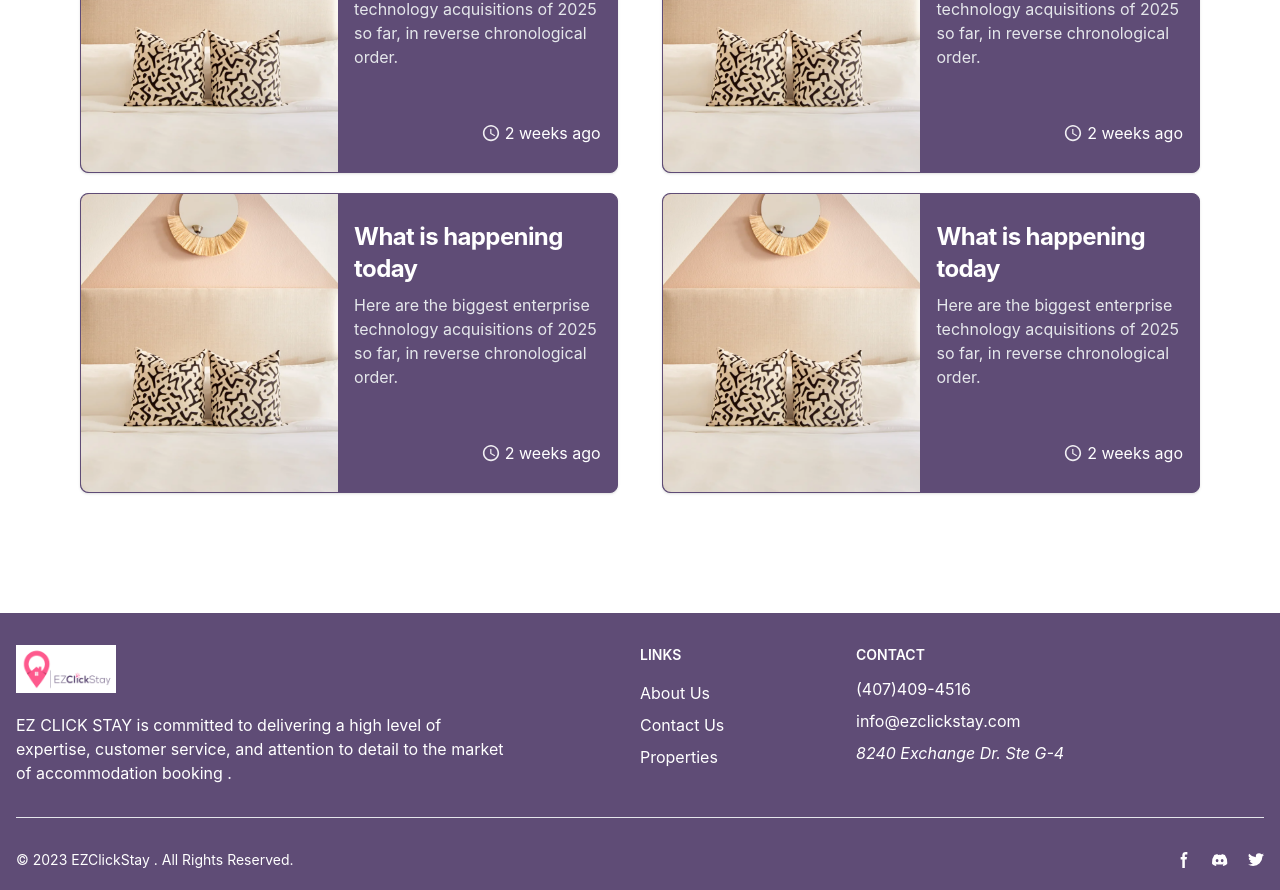
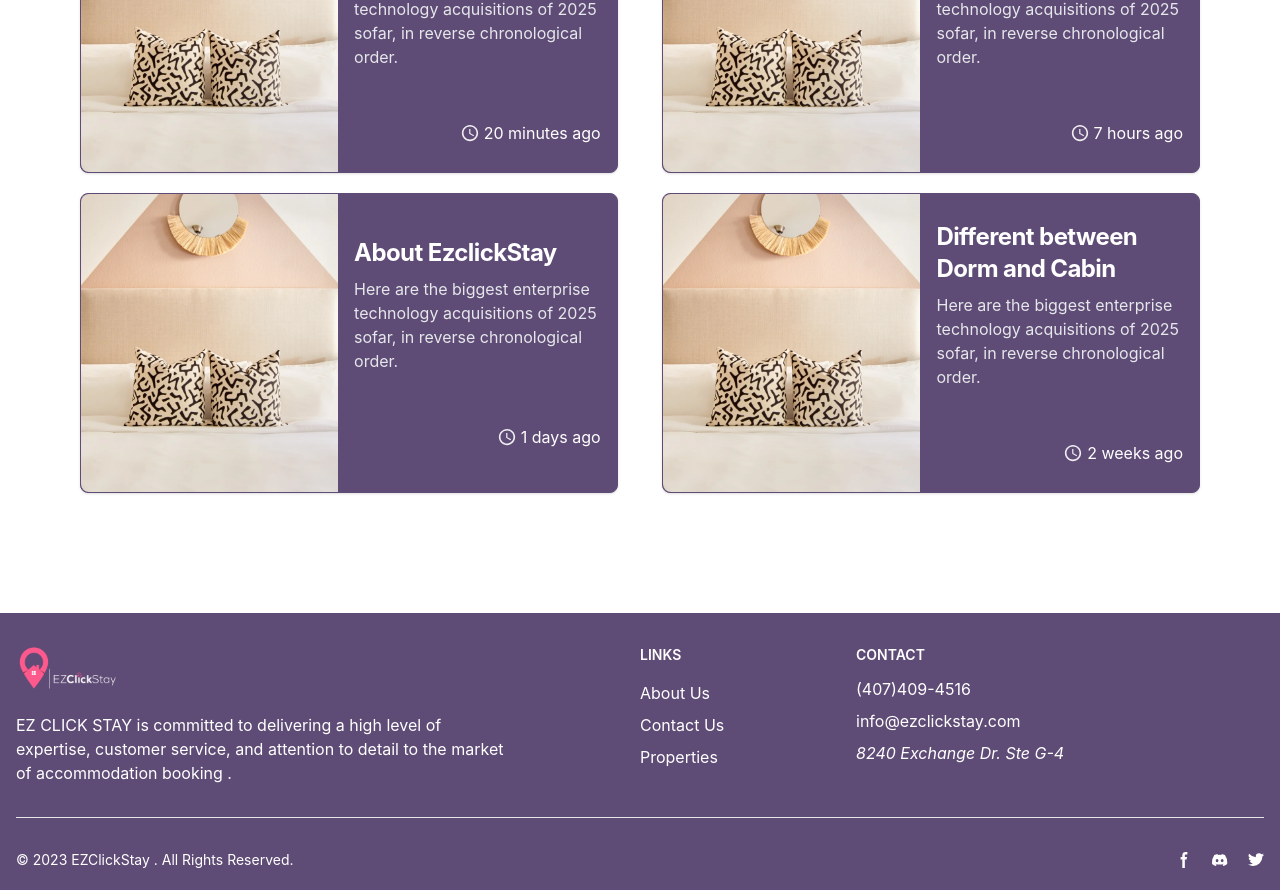
Before and after one commit to Jamiu10012/HotelPalFrontend, a React (Vite) app: page / in a window 1280 px wide. Shown: the part 6420-7310 px from the top of the page. Built offline with nearby package versions, Linux system fonts and the light colour scheme.

Commit message:
strated forgot password connection

```diff
--- a/src/components/AboutUs.jsx
+++ b/src/components/AboutUs.jsx
@@ -1,6 +1,12 @@
+import { useNavigate } from "react-router-dom";
 import ab from "../assets/images/ab.jpg";
 
 const AboutUs = () => {
+  const navigate = useNavigate();
+
+  const gotoSign = () => {
+    navigate("register");
+  };
   return (
     <div className="about-us-container flex gap-5 p-20 items-center">
       <div className="left-about-box">
@@ -16,7 +22,10 @@ const AboutUs = () => {
           accommodation booking .
         </div>
         <div className="about-btn-box flex gap-5 my-8">
-          <button className="about-btn w-[110px] hover:bg-[#fff] hover:text-[#fe598d] bg-[#fe598d] rounded text-[#fff] h-[35px]">
+          <button
+            className="about-btn w-[110px] hover:bg-[#fff] hover:text-[#fe598d] bg-[#fe598d] rounded text-[#fff] h-[35px]"
+            onClick={gotoSign}
+          >
             Join Us
           </button>
           <button className="about-btn w-[110px] rounded bg-[#fff] text-[#fe598d] h-[35px] hover:bg-[#fe598d] hover:text-[#fff]">
--- a/src/components/AmentyForm.jsx
+++ b/src/components/AmentyForm.jsx
@@ -16,14 +16,23 @@ const AmentyForm = ({
   handleInputChange,
   selectedOptions,
   setSelectedOptions,
+  setFormData,
 }) => {
   const handleOptionClick = (option) => {
-    if (selectedOptions.includes(option)) {
-      setSelectedOptions(selectedOptions.filter((item) => item !== option));
-    } else {
-      setSelectedOptions([...selectedOptions, option]);
-    }
+    setSelectedOptions((prevOptions) => {
+      const updatedOptions = prevOptions.includes(option)
+        ? prevOptions.filter((item) => item !== option)
+        : [...prevOptions, option];
+
+      setFormData((prevFormData) => ({
+        ...prevFormData,
+        amenties: updatedOptions,
+      }));
+
+      return updatedOptions;
+    });
   };
+
   useEffect(() => {
     window.scrollTo(0, 0);
   }, []);
--- a/src/components/BlogCard.jsx
+++ b/src/components/BlogCard.jsx
@@ -1,30 +1,58 @@
 import { IoMdTime } from "react-icons/io";
 import { Link } from "react-router-dom";
 const BlogCard = () => {
+  const data = [
+    {
+      title: " What is happening today",
+      bdy: "  Here are the biggest enterprise technology acquisitions of 2025 sofar, in reverse chronological order.",
+      time: "20 minutes ago",
+    },
+    {
+      title: "How to get good apartment",
+      bdy: "  Here are the biggest enterprise technology acquisitions of 2025 sofar, in reverse chronological order.",
+
+      time: "7 hours ago",
+    },
+    {
+      title: "About EzclickStay ",
+      bdy: "  Here are the biggest enterprise technology acquisitions of 2025 sofar, in reverse chronological order.",
+
+      time: "1 days ago",
+    },
+    {
+      title: "Different between Dorm and Cabin",
+      bdy: "  Here are the biggest enterprise technology acquisitions of 2025 sofar, in reverse chronological order.",
+
+      time: "2 weeks ago",
+    },
+  ];
   return (
-    <div className="card-blog-box flex flex-row items-center w-[48%] h-[300px] bg-[#5f4c76] border border-[#5f4c76] rounded-lg shadow ">
+    <>
+      {data.map((item, index) => (
+        <div
+          key={index}
+          className="card-blog-box flex flex-row items-center w-[48%] h-[300px] bg-[#5f4c76] border border-[#5f4c76] rounded-lg shadow "
+        >
           <img
-        className="im-blog object-cover  rounded-t-lg h-[100%] w-[48%] md:rounded-none md:rounded-s-lg"
+            className="im-blog object-cover rounded-t-lg h-[100%] w-[48%] md:rounded-none md:rounded-s-lg"
             src="/images/hero-slide-01.webp"
             alt=""
           />
           <div className="flex flex-col justify-between p-4 leading-normal">
             <Link to={"/blog-det"}>
               <h5 className="mb-2 text-2xl font-bold tracking-tight text-white txt-head">
-            What is happening today
+                {item.title}
               </h5>
             </Link>
-
-        <p className="mb-3 font-normal text-gray-200">
-          Here are the biggest enterprise technology acquisitions of 2025 so
-          far, in reverse chronological order.
-        </p>
+            <p className="mb-3 font-normal text-gray-200">{item.bdy}</p>
             <div className="tim mt-10 flex justify-end text-white items-center gap-1 ">
-          {" "}
-          <IoMdTime className="text-[20px]" />2 weeks ago
+              <IoMdTime className="text-[20px]" />
+              {item.time}
             </div>
           </div>
         </div>
+      ))}
+    </>
   );
 };
 
--- a/src/components/DecoSection.jsx
+++ b/src/components/DecoSection.jsx
@@ -1,8 +1,14 @@
 import { IoLocation } from "react-icons/io5";
 import "../assets/css/homePage.css";
 import { useEffect, useState } from "react";
+import { useNavigate } from "react-router-dom";
 
 function DecoSection() {
+  const navigate = useNavigate();
+
+  const gotoSign = () => {
+    navigate("register");
+  };
   const data = [
     {
       img: "https://mapro.s3.amazonaws.com/37/584c89ba14645134ec2a8513a167d8c4d0ed8867-1220.jpg",
@@ -68,7 +74,10 @@ function DecoSection() {
               service. Welcome to the future of hospitality.
             </p>
             <div className="about-btn-box flex gap-5 my-8">
-              <button className="about-btn w-[120px] hover:bg-[#fff] hover:text-[#fe598d] bg-[#fe598d] rounded text-[#fff] h-[35px]">
+              <button
+                className="about-btn w-[120px] hover:bg-[#fff] hover:text-[#fe598d] bg-[#fe598d] rounded text-[#fff] h-[35px]"
+                onClick={gotoSign}
+              >
                 Become a host
               </button>
               <button className="about-btn w-[110px] rounded bg-[#fff]  text-[#fe598d] h-[35px] hover:bg-[#fe598d] hover:text-[#fff]">
@@ -77,14 +86,6 @@ function DecoSection() {
             </div>
           </div>
         </div>
-        {/* <div className="indicator flex gap-1 absolute bottom-20 left-[50%]  ">
-        {data.map((_, i) => (
-          <div
-            key={i}
-            className={`eac-ind  ${currentIndex === i ? "act-ind" : ""}`}
-          ></div>
-        ))}
-      </div> */}
       </div>
     </div>
   );
--- a/src/components/Footer.jsx
+++ b/src/components/Footer.jsx
@@ -1,14 +1,11 @@
+import EzClickLogo2 from "../assets/images/EzClickLogo2.png";
 const Footer = () => {
   return (
     <footer className="bg-[#5f4c76] ">
       <div className="mx-auto w-full max-w-screen-xl p-4 py-6 lg:py-8">
         <div className="md:flex md:justify-between">
           <div className="mb-6 md:mb-0 w-full">
-            <img
-              src="/images/EzClickLogo1.png"
-              className="h-12 me-3 w-[100px]"
-              alt=""
-            />
+            <img src={EzClickLogo2} className="h-12 me-3 w-[100px]" alt="" />
             <p className="text-[#fff] w-[80%] mt-5">
               EZ CLICK STAY is committed to delivering a high level of
               expertise, customer service, and attention to detail to the market
--- a/src/components/HomeCard.jsx
+++ b/src/components/HomeCard.jsx
@@ -1,6 +1,12 @@
+import { useNavigate } from "react-router-dom";
 import CardCol from "./CardCol";
 
 const HomeCard = () => {
+  const navigate = useNavigate();
+
+  const gotoProp = () => {
+    navigate("properties");
+  };
   return (
     <div className="card-box-all  mt-10 p-10 px-20">
       <div className="text-[25px] font-[700] text-[#000] mb-6 text-center border-y-2 border-y-[#fe598d]">
@@ -36,7 +42,10 @@ const HomeCard = () => {
         <CardCol />
       </div>
       <div className="btn-cont flex justify-center my-5">
-        <div className="inline-flex justify-center items-center cursor-pointer px-3 py-2 text-sm font-medium text-center text-white bg-[#fe598d] rounded-lg hover:bg-[#fff] focus:ring-4 focus:outline-none focus:ring-[#fc69988d] dark:bg-[#fe598d] dark:hover:bg-[#fe598d] dark:focus:ring-[#fe598d] w-[150px] ">
+        <div
+          className="inline-flex justify-center items-center cursor-pointer px-3 py-2 text-sm font-medium text-center text-white bg-[#fe598d] rounded-lg hover:bg-[#fff] hover:border hover:border-[#fe598d] hover:text-[#fe598d]  w-[150px] "
+          onClick={gotoProp}
+        >
           View more
           <svg
             className="rtl:rotate-180 w-3.5 h-3.5 ms-2"
--- a/src/components/ImageForm.jsx
+++ b/src/components/ImageForm.jsx
@@ -11,6 +11,7 @@ const ImageForm = ({
   handleLocationClick,
   setCoverData,
   setRestImage,
+  setFormData,
 }) => {
   const [coverImage, setCoverImage] = useState(null);
   const [images, setImages] = useState([]);
@@ -65,6 +66,10 @@ const ImageForm = ({
         data: formData,
       }).then((response) => {
         imageUrl = response.data.secure_url;
+        setFormData((prev) => ({
+          ...prev,
+          cover_image: imageUrl,
+        }));
         setCoverData(imageUrl);
       });
     }
@@ -83,6 +88,10 @@ const ImageForm = ({
         data: imageFormData,
       }).then((response) => {
         imagesUrls.push(response.data.secure_url);
+        setFormData((prev) => ({
+          ...prev,
+          rest_images: imagesUrls,
+        }));
         setRestImage(imagesUrls);
       });
     }
--- a/src/components/Testimonies.jsx
+++ b/src/components/Testimonies.jsx
@@ -69,7 +69,7 @@ const Testimonies = () => {
                 src="https://flowbite.s3.amazonaws.com/blocks/marketing-ui/avatars/roberta-casas.png"
                 alt="profile picture"
               />
-              <div class="space-y-0.5 font-medium dark:text-white text-left">
+              <div class="space-y-0.5 font-medium text-white text-left">
                 <div>Roberta Casas</div>
                 <div class="text-sm font-light text-gray-400">
                   Lead designer at Dropbox
@@ -143,7 +143,7 @@ const Testimonies = () => {
         <div class="text-center">
           <a
             href="#"
-            class="py-2.5 px-5 mr-2 mb-2 text-sm font-medium text-gray-900 focus:outline-none bg-white rounded-lg border border-gray-200 hover:bg-gray-100 hover:text-blue-700 focus:z-10 focus:ring-4 focus:ring-gray-200 dark:focus:ring-gray-700 dark:bg-gray-800 dark:text-gray-400 dark:border-gray-600 dark:hover:text-white dark:hover:bg-gray-700"
+            class="py-2.5 px-5 mr-2 mb-2 text-sm font-medium text-gray-900 focus:outline-none bg-white rounded-lg border border-gray-200 hover:bg-gray-100  "
           >
             Show more...
           </a>
--- a/src/pages/HomePage.jsx
+++ b/src/pages/HomePage.jsx
@@ -29,10 +29,7 @@ function HomePage() {
         </div>
         <div className="py-10 w-full flex justify-between flex-wrap gap-5 ">
           <BlogCard />
-          <BlogCard />
-          <BlogCard />
-          <BlogCard />
-        </div>{" "}
+        </div>
       </div>
     </div>
   );
```
Also changed, not shown: src/pages/ListProp.jsx (+42 -70 lines), src/assets/images/EzClickLogo2.png (added). Lines whose indentation alone changed are shown as unchanged.
